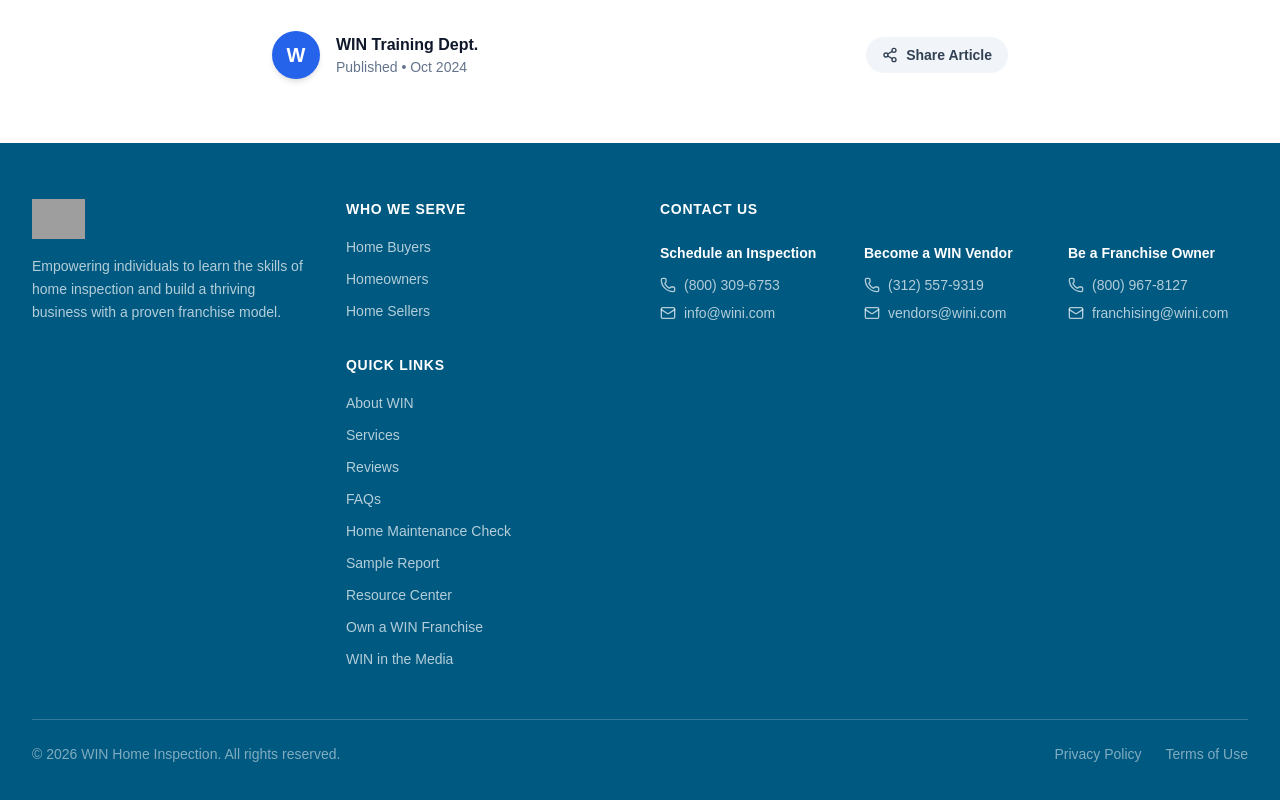
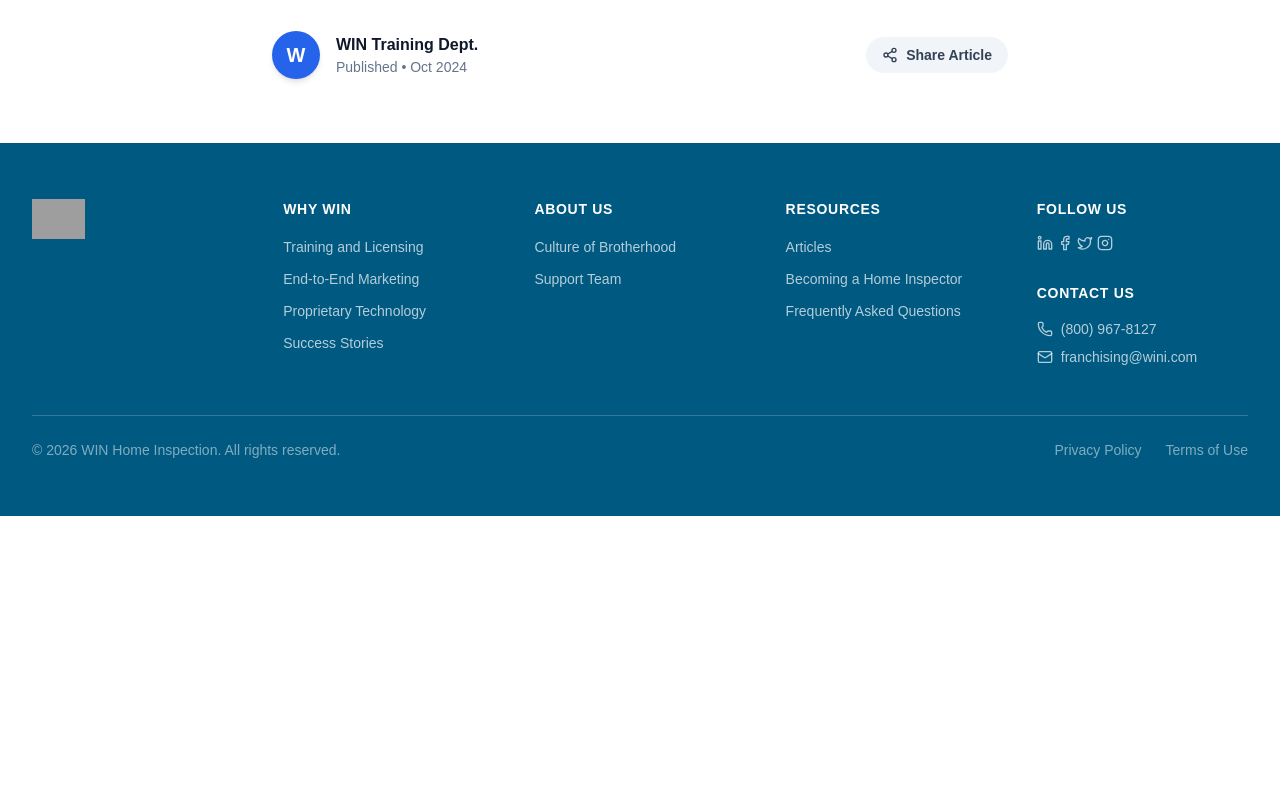
Before and after one commit to wini-vinit-joshi/sp-interactive-learning-main, a React (Vite) app: page /articles/1 in a window 1280 px wide. Shown: the part 2106-2906 px from the top of the page. After the commit the page ends 2622 px from the top, so only its background shows below. Built offline with nearby package versions, Linux system fonts and the light colour scheme; grey boxes are pictures that could not be loaded.

Commit message:
Update footer sections, fix FranchiseChatbot visibility, match Start Learning button style to navbar

```diff
--- a/src/app/page.tsx
+++ b/src/app/page.tsx
@@ -134,7 +134,7 @@
       </section>
 
       {/* CTA Banner */}
-      <section className="py-24 bg-blue-600 relative overflow-hidden">
+      <section className="py-24 bg-[#f4f4f4] relative overflow-hidden">
         <div className="absolute inset-0 bg-[url('https://www.transparenttextures.com/patterns/cubes.png')] opacity-10 mix-blend-overlay"></div>
         <div className="container mx-auto max-w-4xl px-4 sm:px-6 lg:px-8 relative z-10 text-center">
           <h2 className="text-4xl font-extrabold text-white mb-6">Turn your skills into a business</h2>
--- a/src/components/Footer.tsx
+++ b/src/components/Footer.tsx
@@ -1,43 +1,36 @@
 import { Link } from "react-router-dom";
-import { Phone, Mail } from "lucide-react";
+import { Phone, Mail, Linkedin, Facebook, Twitter, Instagram } from "lucide-react";
 
-const WHO_WE_SERVE = ["Home Buyers", "Homeowners", "Home Sellers"];
-
-const QUICK_LINKS = [
-  "About WIN",
-  "Services",
-  "Reviews",
-  "FAQs",
-  "Home Maintenance Check",
-  "Sample Report",
-  "Resource Center",
-  "Own a WIN Franchise",
-  "WIN in the Media",
+const WHY_WIN = [
+  "Training and Licensing",
+  "End-to-End Marketing",
+  "Proprietary Technology",
+  "Success Stories",
 ];
 
-const CONTACTS = [
-  {
-    heading: "Schedule an Inspection",
-    phone: "(800) 309-6753",
-    email: "info@wini.com",
-  },
-  {
-    heading: "Become a WIN Vendor",
-    phone: "(312) 557-9319",
-    email: "vendors@wini.com",
-  },
-  {
-    heading: "Be a Franchise Owner",
-    phone: "(800) 967-8127",
-    email: "franchising@wini.com",
-  },
+const ABOUT_US = [
+  "Culture of Brotherhood",
+  "Support Team",
+];
+
+const RESOURCES = [
+  "Articles",
+  "Becoming a Home Inspector",
+  "Frequently Asked Questions",
+];
+
+const SOCIAL = [
+  { label: "LinkedIn", icon: Linkedin, href: "#" },
+  { label: "Facebook", icon: Facebook, href: "#" },
+  { label: "X (Twitter)", icon: Twitter, href: "#" },
+  { label: "Instagram", icon: Instagram, href: "#" },
 ];
 
 export default function Footer() {
   return (
     <footer style={{ backgroundColor: "#005981" }} className="text-white">
       <div className="container mx-auto max-w-7xl px-4 sm:px-6 lg:px-8 py-14">
-        <div className="grid grid-cols-1 md:grid-cols-2 lg:grid-cols-4 gap-10">
+        <div className="grid grid-cols-1 md:grid-cols-2 lg:grid-cols-5 gap-10">
 
           {/* Brand */}
           <div className="lg:col-span-1">
@@ -46,66 +39,66 @@
               alt="WIN Home Inspection"
               className="h-10 w-auto mb-4"
             />
-            <p className="text-sm text-white/70 leading-relaxed">
-              Empowering individuals to learn the skills of home inspection and build a thriving business with a proven franchise model.
-            </p>
           </div>
 
-          {/* Who We Serve */}
+          {/* Why WIN */}
           <div>
-            <h3 className="text-sm font-bold uppercase tracking-wider text-white mb-4">
-              Who We Serve
-            </h3>
+            <h3 className="text-sm font-bold uppercase tracking-wider text-white mb-4">Why WIN</h3>
             <ul className="space-y-2">
-              {WHO_WE_SERVE.map((item) => (
+              {WHY_WIN.map((item) => (
                 <li key={item}>
-                  <a href="#" className="text-sm text-white/70 hover:text-white transition-colors">
-                    {item}
+                  <a href="#" className="text-sm text-white/70 hover:text-white transition-colors">{item}</a>
+                </li>
+              ))}
+            </ul>
+          </div>
+
+          {/* About Us */}
+          <div>
+            <h3 className="text-sm font-bold uppercase tracking-wider text-white mb-4">About Us</h3>
+            <ul className="space-y-2">
+              {ABOUT_US.map((item) => (
+                <li key={item}>
+                  <a href="#" className="text-sm text-white/70 hover:text-white transition-colors">{item}</a>
+                </li>
+              ))}
+            </ul>
+          </div>
+
+          {/* Resources */}
+          <div>
+            <h3 className="text-sm font-bold uppercase tracking-wider text-white mb-4">Resources</h3>
+            <ul className="space-y-2">
+              {RESOURCES.map((item) => (
+                <li key={item}>
+                  <a href="#" className="text-sm text-white/70 hover:text-white transition-colors">{item}</a>
+                </li>
+              ))}
+            </ul>
+          </div>
+
+          {/* Follow Us + Contact Us */}
+          <div>
+            <h3 className="text-sm font-bold uppercase tracking-wider text-white mb-4">Follow Us</h3>
+            <ul className="mb-8 flex items-center gap-1">
+              {SOCIAL.map(({ label, icon: Icon, href }) => (
+                <li key={label} className="p-0 m-0">
+                  <a href={href} className="flex items-center gap-2 p-0 text-sm text-white/70 hover:text-white transition-colors">
+                    <Icon className="w-4 h-4 shrink-0" />
                   </a>
                 </li>
               ))}
             </ul>
 
-            <h3 className="text-sm font-bold uppercase tracking-wider text-white mt-8 mb-4">
-              Quick Links
-            </h3>
-            <ul className="space-y-2">
-              {QUICK_LINKS.map((item) => (
-                <li key={item}>
-                  <a href="#" className="text-sm text-white/70 hover:text-white transition-colors">
-                    {item}
-                  </a>
-                </li>
-              ))}
-            </ul>
-          </div>
-
-          {/* Contact Us — spans 2 cols on large screens */}
-          <div className="lg:col-span-2">
-            <h3 className="text-sm font-bold uppercase tracking-wider text-white mb-6">
-              Contact Us
-            </h3>
-            <div className="grid grid-cols-1 sm:grid-cols-3 gap-6">
-              {CONTACTS.map(({ heading, phone, email }) => (
-                <div key={heading}>
-                  <p className="text-sm font-semibold text-white mb-3">{heading}</p>
-                  <a
-                    href={`tel:${phone.replace(/\D/g, "")}`}
-                    className="flex items-center gap-2 text-sm text-white/70 hover:text-white transition-colors mb-2"
-                  >
-                    <Phone className="w-4 h-4 shrink-0" />
-                    {phone}
-                  </a>
-                  <a
-                    href={`mailto:${email}`}
-                    className="flex items-center gap-2 text-sm text-white/70 hover:text-white transition-colors"
-                  >
-                    <Mail className="w-4 h-4 shrink-0" />
-                    {email}
-                  </a>
-                </div>
-              ))}
-            </div>
+            <h3 className="text-sm font-bold uppercase tracking-wider text-white mb-4">Contact Us</h3>
+            <a href="tel:8009678127" className="flex items-center gap-2 text-sm text-white/70 hover:text-white transition-colors mb-2">
+              <Phone className="w-4 h-4 shrink-0" />
+              (800) 967-8127
+            </a>
+            <a href="mailto:franchising@wini.com" className="flex items-center gap-2 text-sm text-white/70 hover:text-white transition-colors">
+              <Mail className="w-4 h-4 shrink-0" />
+              franchising@wini.com
+            </a>
           </div>
 
         </div>
--- a/src/pages/FranchisePage.tsx
+++ b/src/pages/FranchisePage.tsx
@@ -4,6 +4,7 @@
 
 export default function FranchisePage() {
   return (
+    <>
     <div className="bg-white">
       <section className="relative py-32 overflow-hidden" style={{ backgroundColor: "#003d5c" }}>
         <div className="absolute inset-0">
@@ -193,8 +194,9 @@
           </div>
         </div>
       </section>
-      <FranchiseChatbot />
     </div>
+    <FranchiseChatbot />
+    </>
   );
 }
 
--- a/src/pages/Home.tsx
+++ b/src/pages/Home.tsx
@@ -133,7 +133,7 @@
       </section>
 
             {/* ── CTA Banner ── */}
-      <section className="py-24 relative overflow-hidden bg-[#FBF4E9]">
+      <section className="py-24 relative overflow-hidden bg-[#f4f4f4]">
         <div className="container mx-auto max-w-4xl px-4 sm:px-6 lg:px-8 relative z-10 text-center">
           <h2 className="text-4xl font-extrabold text-[#005981] mb-6">Turn your skills into a business</h2>
           <p className="text-xl text-[#005981] mb-10 max-w-2xl mx-auto">
--- a/src/pages/LearnPage.tsx
+++ b/src/pages/LearnPage.tsx
@@ -25,7 +25,7 @@
     label: "Exterior",
     locked: false,
     video: "/assets/video/Exterior Inspection Demo Keith V2.mp4",
-    title: "Exterior Inspection 101",
+    title: "Exterior Inspection",
     description: "Learn the fundamentals of assessing siding, trim, grading, and functional exterior elements.",
     chapters: [
       { title: "Introduction", time: 0 },
@@ -376,7 +376,7 @@
         </div>
       </div>
              {/* ── CTA Banner ── */}
-      <section className="py-24 relative overflow-hidden bg-[#FBF4E9]">
+      <section className="py-24 relative overflow-hidden bg-[#f4f4f4]">
         <div className="container mx-auto max-w-4xl px-4 sm:px-6 lg:px-8 relative z-10 text-center">
           <h2 className="text-4xl font-extrabold text-[#005981] mb-6">Turn your skills into a business</h2>
           <p className="text-xl text-[#005981] mb-10 max-w-2xl mx-auto">
```
